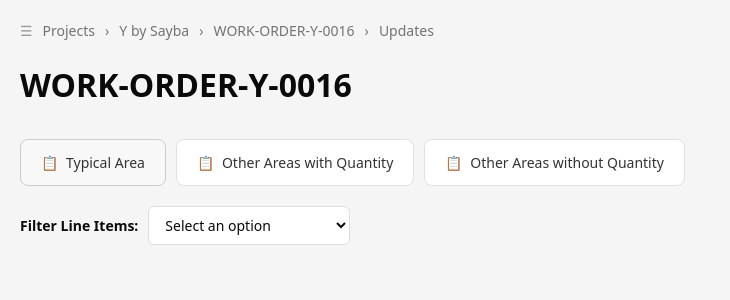
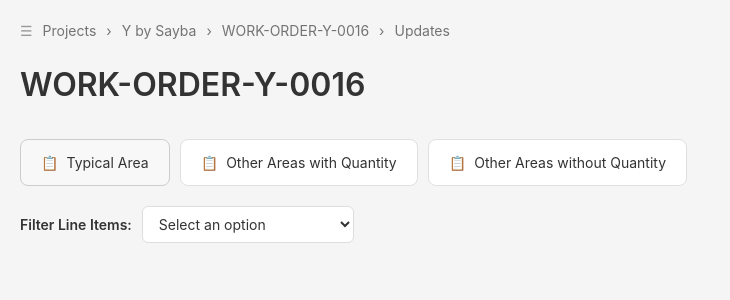
Before and after one commit to AnsariAffan007/construction-progress-tracker, a React (Vite) app: page / in a window 1280 px wide. Shown: the top 300 px of the page, without its empty margins (0-730 px from the left). Built offline with nearby package versions, Linux system fonts and the light colour scheme.

Commit message:
global body styles minor improvement

```diff
--- a/src/index.css
+++ b/src/index.css
@@ -1,10 +1,5 @@
 @import "tailwindcss";
 @import "tw-animate-css";
-
-* {
-  margin: 0;
-  padding: 0;
-}
 
 @custom-variant dark (&:is(.dark *));
 
@@ -125,7 +120,15 @@
   }
 }
 
+* {
+  margin: 0;
+  padding: 0;
+  box-sizing: border-box;
+}
+
 body {
+  font-family: -apple-system, BlinkMacSystemFont, 'Segoe UI', Roboto, 'Helvetica Neue', Arial, sans-serif;
   background-color: #f5f5f5;
+  color: #333;
   padding: 20px;
 }
```
